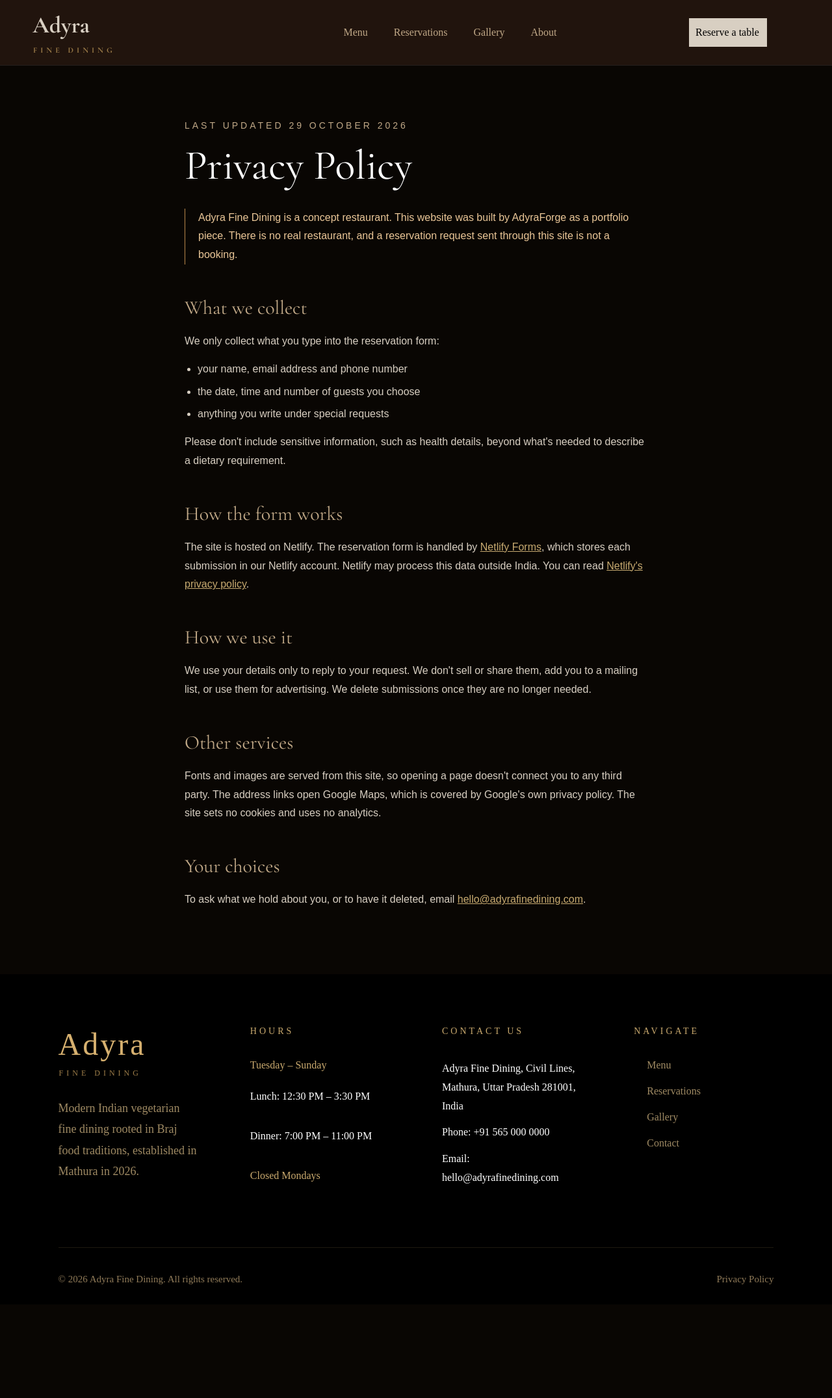
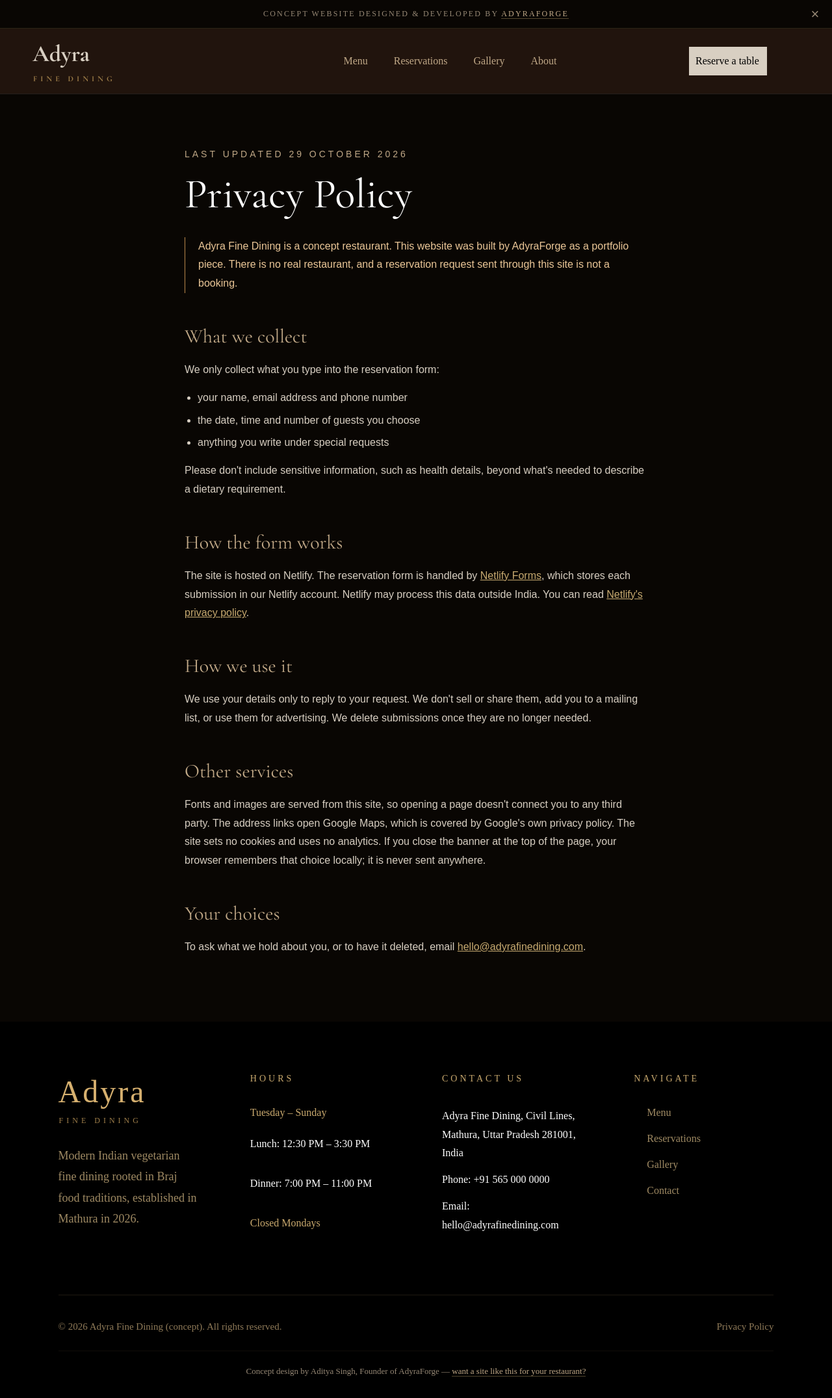
Before and after one commit to forgeadyra/Restaurant-website, a website: page privacy.html in a window 1280 px wide. Shown: the whole page at 65% size. Before the commit the page ends 2007 px from the top, so only its background shows below. Drawn offline with Linux system fonts and the light colour scheme.

Commit message:
step N: 9

```diff
--- a/privacy.html
+++ b/privacy.html
@@ -3,7 +3,14 @@
   <head>
     <meta charset="UTF-8" />
     <meta name="viewport" content="width=device-width, initial-scale=1.0" />
-    <script>document.documentElement.classList.add("js");</script>
+    <script>
+      document.documentElement.classList.add("js");
+      try {
+        if (localStorage.getItem("adyra-banner-dismissed") === "1") {
+          document.documentElement.classList.add("banner-dismissed");
+        }
+      } catch (e) {}
+    </script>
     <title>Privacy Policy | Adyra Fine Dining</title>
     <meta
       name="description"
@@ -33,6 +40,15 @@
   </head>
   <body>
     <a class="skip-link" href="#main">Skip to content</a>
+    <aside class="concept-banner" aria-label="About this website">
+      <p class="concept-banner__text">
+        Concept website designed &amp; developed by
+        <span class="concept-banner__brand">AdyraForge</span>
+      </p>
+      <button class="concept-banner__close" type="button" aria-label="Dismiss this message">
+        <span aria-hidden="true">&times;</span>
+      </button>
+    </aside>
     <header>
       <section id="navbar">
         <nav>
@@ -113,7 +129,9 @@
         Fonts and images are served from this site, so opening a page
         doesn't connect you to any third party. The address links open Google
         Maps, which is covered by Google's own privacy policy. The site sets
-        no cookies and uses no analytics.
+        no cookies and uses no analytics. If you close the banner at the top
+        of the page, your browser remembers that choice locally; it is never
+        sent anywhere.
       </p>
 
       <h2>Your choices</h2>
@@ -174,12 +192,16 @@
       </div>
       <div class="lower_foot">
         <div class="rights">
-          <p>&copy; 2026 Adyra Fine Dining. All rights reserved.</p>
+          <p>&copy; 2026 Adyra Fine Dining (concept). All rights reserved.</p>
         </div>
         <div class="privacy-link">
           <span class="policy"><a href="privacy.html" aria-current="page">Privacy Policy</a></span>
         </div>
       </div>
+      <p class="credit">
+        Concept design by Aditya Singh, Founder of AdyraForge —
+        <span class="credit__cta">want a site like this for your restaurant?</span>
+      </p>
     </footer>
     <script src="script.js" defer></script>
   </body>
--- a/script.js
+++ b/script.js
@@ -26,6 +26,23 @@ document.addEventListener('DOMContentLoaded', () => {
 
         revealElements.forEach((el) => {
             observer.observe(el);
+        });
+    }
+
+    // Portfolio banner: dismiss and remember it (the <head> script hides it on later visits)
+    const bannerClose = document.querySelector('.concept-banner__close');
+    if (bannerClose) {
+        bannerClose.addEventListener('click', () => {
+            document.documentElement.classList.add('banner-dismissed');
+            try {
+                localStorage.setItem('adyra-banner-dismissed', '1');
+            } catch (e) {
+                // storage blocked (private mode etc.): it just stays hidden for this page view
+            }
+            // The button is gone, so give keyboard users a sensible place to continue from
+            const next = [...document.querySelectorAll('header a, header button')]
+                .find((el) => el.offsetParent !== null);
+            if (next) next.focus();
         });
     }
 
--- a/style.css
+++ b/style.css
@@ -226,6 +226,59 @@ button,
     .gallery img:hover {
         transform: none;
     }
+}
+
+/* Portfolio banner: slim strip above the header, scrolls away with the page */
+.concept-banner{
+    position: relative;
+    display: flex;
+    align-items: center;
+    justify-content: center;
+    min-height: 44px;
+    padding: 6px 52px;
+    background: #090603;
+    border-bottom: 1px solid rgba(200, 171, 113, 0.18);
+    text-align: center;
+}
+.concept-banner__text{
+    font-size: 12px;
+    letter-spacing: 0.18em;
+    text-transform: uppercase;
+    color: #958774;
+}
+.concept-banner__brand{
+    color: #c0a887;
+    text-decoration: none;
+    border-bottom: 1px solid rgba(200, 171, 113, 0.4);
+}
+a.concept-banner__brand:hover{
+    color: #f1d7a7;
+}
+.concept-banner__close{
+    display: none;
+    position: absolute;
+    top: 0;
+    right: 4px;
+    width: 44px;
+    height: 44px;
+    align-items: center;
+    justify-content: center;
+    background: transparent;
+    border: none;
+    color: #958774;
+    font-size: 22px;
+    line-height: 1;
+    cursor: pointer;
+}
+.concept-banner__close:hover{
+    color: #f1d7a7;
+}
+/* Dismissing needs JS, so the button only shows when it will work */
+.js .concept-banner__close{
+    display: flex;
+}
+.banner-dismissed .concept-banner{
+    display: none;
 }
 
 /* Header */
@@ -1029,6 +1082,25 @@ textarea:focus{
     color: #d6b06f;
 }
 
+/* Portfolio credit: last line of the footer, deliberately quiet */
+.credit{
+    margin-top: 28px;
+    padding-top: 20px;
+    border-top: 1px solid rgba(201, 169, 110, 0.08);
+    text-align: center;
+    font-size: 13px;
+    line-height: 1.7;
+    color: #958774;
+}
+.credit__cta{
+    color: #c0a887;
+    text-decoration: none;
+    border-bottom: 1px solid rgba(200, 171, 113, 0.4);
+}
+a.credit__cta:hover{
+    color: #f1d7a7;
+}
+
 /* Privacy page */
 
 .legal{
```
Also changed, not shown: CLAUDE.md (+7 -0 lines), index.html (+22 -2 lines), thank-you.html (+22 -2 lines).
